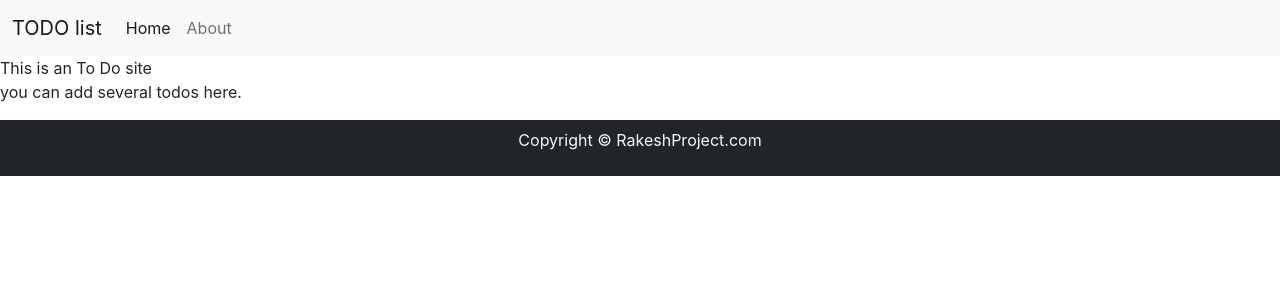
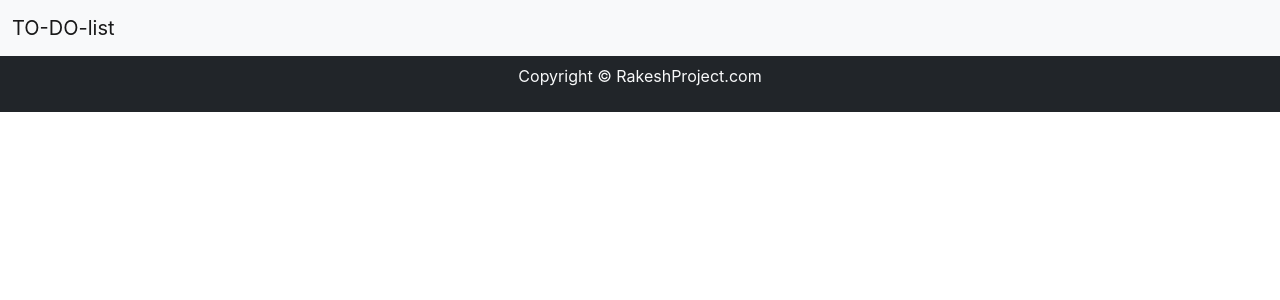
Before and after one commit to merakesh99/TodoList, a React (Create React App) app: page /about in a window 1280 px wide. Shown: the top 300 px of the page. Built offline with nearby package versions, Linux system fonts and the light colour scheme.

Commit message:
major update

```diff
--- a/package.json
+++ b/package.json
@@ -9,9 +9,11 @@
     "@testing-library/user-event": "^12.8.3",
     "gh-pages": "^3.2.3",
     "react": "^17.0.2",
+    "react-bootstrap-carousel": "^4.1.1",
     "react-dom": "^17.0.2",
     "react-router-dom": "^5.2.0",
     "react-scripts": "4.0.3",
+    "react-slideshow-image": "^3.5.0",
     "web-vitals": "^1.1.2"
   },
   "scripts": {
@@ -39,5 +41,9 @@
       "last 1 firefox version",
       "last 1 safari version"
     ]
+  },
+  "devDependencies": {
+    "file-loader": "^6.2.0",
+    "url-loader": "^4.1.1"
   }
 }
--- a/public/index.html
+++ b/public/index.html
@@ -10,38 +10,17 @@
       content="Web site created using create-react-app"
     />
     <link rel="apple-touch-icon" href="%PUBLIC_URL%/logo192.png" />
-    <!--
-      manifest.json provides metadata used when your web app is installed on a
-      user's mobile device or desktop. See https://developers.google.com/web/fundamentals/web-app-manifest/
-    -->
+
     <link rel="manifest" href="%PUBLIC_URL%/manifest.json" />
-    <!-- Bootstrap CSS -->
+
     <link href="https://cdn.jsdelivr.net/npm/bootstrap@5.0.1/dist/css/bootstrap.min.css" rel="stylesheet" integrity="sha384-+0n0xVW2eSR5OomGNYDnhzAbDsOXxcvSN1TPprVMTNDbiYZCxYbOOl7+AMvyTG2x" crossorigin="anonymous">
-    <!--
-      Notice the use of %PUBLIC_URL% in the tags above.
-      It will be replaced with the URL of the `public` folder during the build.
-      Only files inside the `public` folder can be referenced from the HTML.
 
-      Unlike "/favicon.ico" or "favicon.ico", "%PUBLIC_URL%/favicon.ico" will
-      work correctly both with client-side routing and a non-root public URL.
-      Learn how to configure a non-root public URL by running `npm run build`.
-    -->
-    <title>ToDo list</title>
+    <title>To-Do-List</title>
   </head>
   <body>
     <noscript>You need to enable JavaScript to run this app.</noscript>
     <div id="root"></div>
-    <!-- Option 1: Bootstrap Bundle with Popper -->
+
     <script src="https://cdn.jsdelivr.net/npm/bootstrap@5.0.1/dist/js/bootstrap.bundle.min.js" integrity="sha384-gtEjrD/SeCtmISkJkNUaaKMoLD0//ElJ19smozuHV6z3Iehds+3Ulb9Bn9Plx0x4" crossorigin="anonymous"></script>
-    <!--
-      This HTML file is a template.
-      If you open it directly in the browser, you will see an empty page.
-
-      You can add webfonts, meta tags, or analytics to this file.
-      The build step will place the bundled scripts into the <body> tag.
-
-      To begin the development, run `npm start` or `yarn start`.
-      To create a production bundle, use `npm run build` or `yarn build`.
-    -->
   </body>
 </html>
--- a/src/App.js
+++ b/src/App.js
@@ -1,33 +1,23 @@
-//import logo from './logo.svg';
-
 import './App.css';
 import Header from "./MyComponents/Header";
 import { Footer } from "./MyComponents/Footer";
 import { Todos } from "./MyComponents/Todos";
 import { AddTodo } from "./MyComponents/AddTodo";
-import { About } from "./MyComponents/About";
-import React, { useState, useEffect } from 'react';  // import useState and useEfect
+import React, { useState, useEffect } from 'react';
 import {
   BrowserRouter as Router,
   Switch,
   Route,
 } from "react-router-dom";
-
-//JSX- Javascript Syntax Extension
 function App() {
   let initTodo;
-  if (localStorage.getItem("todos") === null) {  // This  is return NULL
+  if (localStorage.getItem("todos") === null) {
     initTodo = [];
   }
   else {
     initTodo = JSON.parse(localStorage.getItem("todos"));
   }
-  const onDelete = (todo) => {  //onDelete is a arrow function
-   // console.log("i am onDelete on todo", todo);
-
-   // Deleting this way does not work
-    // let index=todos.indexOf(todo);
-    // todos.splice(index,1);
+  const onDelete = (todo) => {
     setTodos(todos.filter((e) => {
       return e !== todo;
     }))
@@ -35,21 +25,20 @@ function App() {
 
   }
   const addTodo = (title, desc) => {
-   // console.log("I am Adding this todo:", title, desc)
     let sno;
     if (todos.length === 0) {
-      sno = 1;  //serial number of the todos when todos is empty
+      sno = 1;
     }
     else {
-      sno = todos[todos.length - 1].sno + 1; //serial number is increase by 1
+      sno = todos[todos.length - 1].sno + 1;
     }
     const myTodo = {
       sno: sno,
       title: title,
       desc: desc,
     }
-    setTodos([...todos, myTodo]); //create array for add todos
-   // console.log(myTodo);
+    setTodos([...todos, myTodo]);
+
   }
 
   const [todos, setTodos] = useState(initTodo);
@@ -60,51 +49,22 @@ function App() {
   return (
     <>
       <Router>
-        <Header title="TODO list" Searchbar={false} />
+        <Header title="TO-DO-list" />
 
         <Switch>
           <Route exact path="/" render={() => {
             return(
               <>
-                <AddTodo addTodo={addTodo} />
+
+              <AddTodo addTodo={addTodo} />
                 <Todos todos={todos} onDelete={onDelete} />
-              </>)
+                  </>)
           }}>
-            </Route>
-            <Route exact path="/about">
-              <About />
             </Route>
         </Switch>
         <Footer />
       </Router>
-    </>
+         </>
   );
 }
 export default App;
-
-
-
-
-
-
-
-/*
-
-return (
-   <div classNameNameName="App">
-     <header classNameNameName="App-header">
-       <img src={logo} classNameNameName="App-logo" alt="logo" />
-       <p>
-         <div> {44+44} </div>
-       </p>
-       <a
-         classNameNameName="App-link"
-         href="https://reactjs.org"
-         target="_blank"
-         rel="noopener noreferrer"
-       >
-         hi
-       </a>
-     </header>
-   </div>
- ); */
--- a/src/MyComponents/About.js
+++ /dev/null
@@ -1,12 +0,0 @@
-import React from 'react'
-
-export const About = () => {
-    return (
-        <div>
-            This is an To Do site
-            <p>
-                you can add several todos here.
-            </p>
-        </div>
-    )
-}
--- a/src/MyComponents/AddTodo.js
+++ b/src/MyComponents/AddTodo.js
@@ -9,7 +9,6 @@ export const AddTodo = ({addTodo}) => {
             }
             else{
                 addTodo(title, desc);
-                //After add a todo Title and Desc are blank
                 setTitle("");
                 setDesc("");
                 }
--- a/src/MyComponents/Header.js
+++ b/src/MyComponents/Header.js
@@ -6,23 +6,13 @@ export default function Header(props) {
   return (
     <nav className="navbar navbar-expand-lg navbar-light bg-light">
       <div className="container-fluid">
-    <Link className="navbar-brand" to="/">{props.title}</Link>
+        <Link className="navbar-brand" to="/" >{props.title}</Link>
         <button className="navbar-toggler" type="button" data-bs-toggle="collapse" data-bs-target="#navbarSupportedContent" aria-controls="navbarSupportedContent" aria-expanded="false" aria-label="Toggle navigation">
           <span className="navbar-toggler-icon"></span>
         </button>
         <div className="collapse navbar-collapse" id="navbarSupportedContent">
           <ul className="navbar-nav me-auto mb-2 mb-lg-0">
-        <li className="nav-item">
-          <Link className="nav-link active" aria-current="page" to="/">Home</Link>
-        </li>
-        <li className="nav-item">
-          <Link className="nav-link" to="/about">About</Link>
-        </li>
           </ul>
-     { props.Searchbar? <form className="d-flex">
-        <input className="form-control me-2" type="search" placeholder="Search" aria-label="Search"/>
-        <button className="btn btn-outline-success" type="submit">Search</button>
-      </form>:""}
         </div>
       </div>
     </nav>
@@ -30,10 +20,8 @@ export default function Header(props) {
 }
 Header.defaultProps = {
   title: "TITLE HERE",
-  //Searchbar: true
 }
 
 Header.propTypes = {
   title: PropTypes.string,
-Searchbar: PropTypes.bool.isRequired
 }
--- a/src/MyComponents/Todos.js
+++ b/src/MyComponents/Todos.js
@@ -1,17 +1,15 @@
 import React from 'react'
-import {TodoItem} from "./TodoItem";
-
+import {TodoItem} from "./TodoItem"
 export const Todos = (props) => {
     let myStyle={
-        minHeight: "70vh", //minimum height of todos
-        margin: "50px auto",
-
+        minHeight: "70vh",
+        margin: "50px auto"
     }
     return (
-        <div className="container" style={myStyle}>
+        <div className="container" style={myStyle} >
             <h3 className="my-3">Todo List</h3>
-            {props.todos.length===0? "No todos to display": // check todos.length is zero or not, if zero shows no todos.
-        props.todos.map((todo)=>{      //map function is used pritnt all todos
+            {props.todos.length===0? "No todos to display":
+        props.todos.map((todo)=>{
         return (<TodoItem todo={todo} key={todo.sno} onDelete={props.onDelete}/> )
         })
              }
--- a/src/index.js
+++ b/src/index.js
@@ -5,13 +5,10 @@ import App from './App';
 import reportWebVitals from './reportWebVitals';
 
 ReactDOM.render(
+
   <React.StrictMode>
     <App />
   </React.StrictMode>,
   document.getElementById('root')
 );
-
-// If you want to start measuring performance in your app, pass a function
-// to log results (for example: reportWebVitals(console.log))
-// or send to an analytics endpoint. Learn more: https://bit.ly/CRA-vitals
 reportWebVitals();
```
Also changed, not shown: 1 other file (tests, documents, lock files or other folders). Lines whose indentation alone changed are shown as unchanged.
